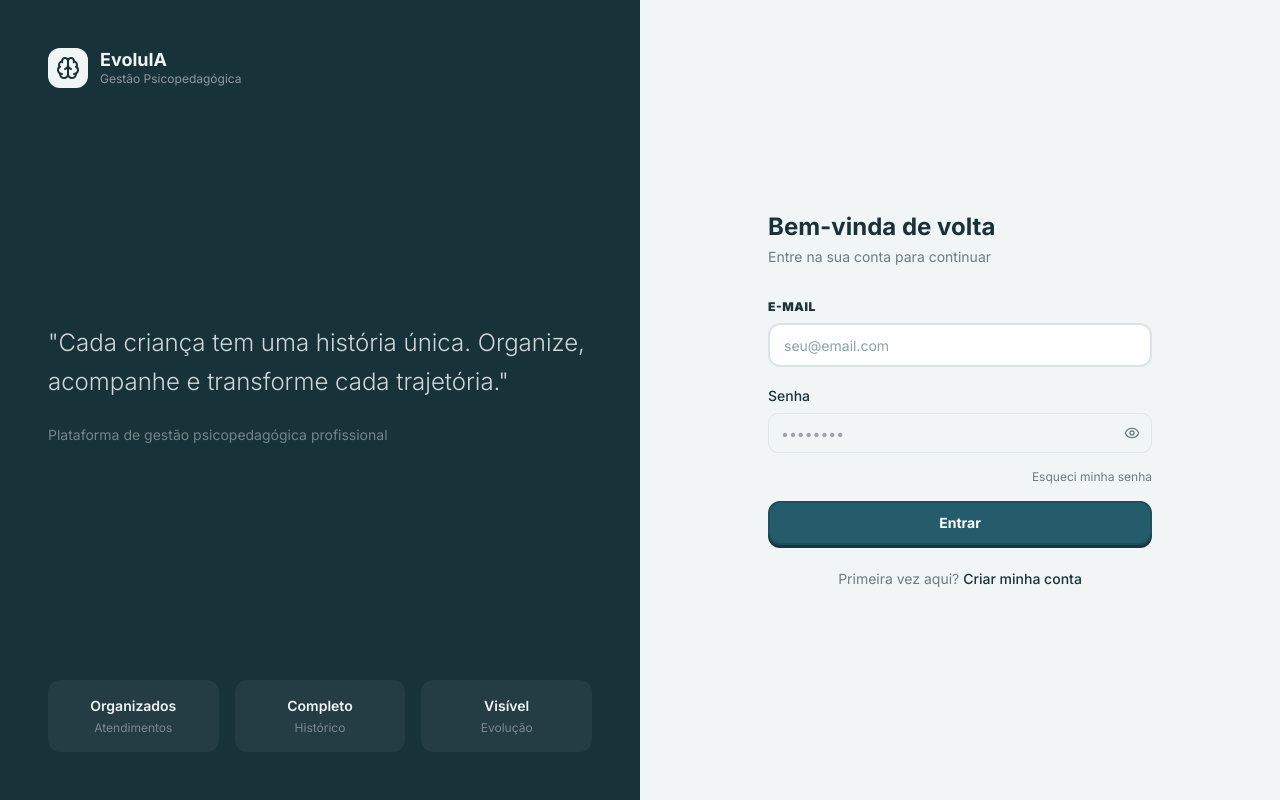
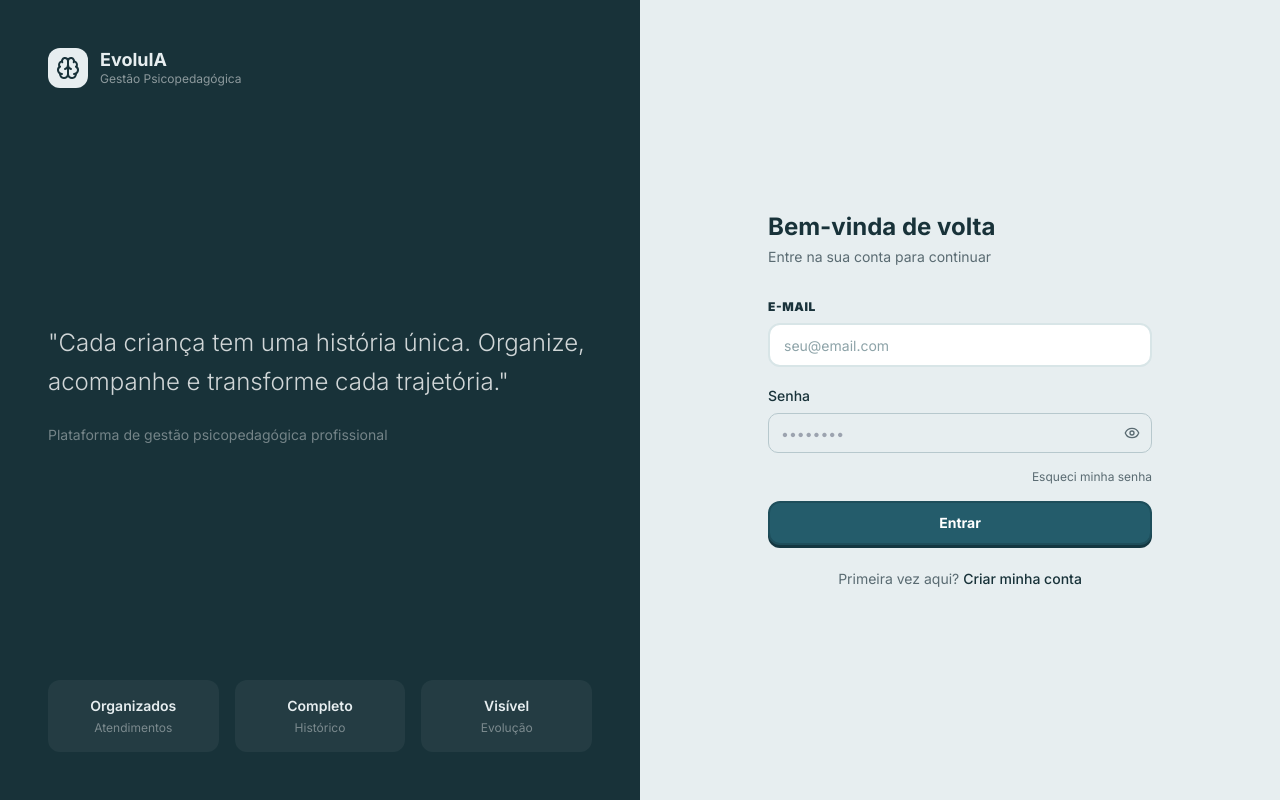
Before and after one commit to renatocarbone817/EvoluIA, a React (Vite) app: page /login in a window 1280 px wide. Built offline with nearby package versions, Linux system fonts and the light colour scheme; no server answers.

Commit message:
style: Aumento marcante de contraste com fundo cinza-azulado (#E5EEF1), bordas mais grossas e definidas (#B8CBD1) e sombras de profundidade nos cartoes brancos

```diff
--- a/src/components/layout/TopHeader.tsx
+++ b/src/components/layout/TopHeader.tsx
@@ -11,7 +11,7 @@ export function TopHeader() {
   const navigate = useNavigate()
 
   return (
-    <header className="hidden md:flex sticky top-0 z-30 h-14 bg-white/90 backdrop-blur-md border-b-2 border-[#D8E5E7] px-6 items-center justify-between shadow-2xs">
+    <header className="hidden md:flex sticky top-0 z-30 h-14 bg-white/95 backdrop-blur-md border-b-2 border-[#B8CBD1] px-6 items-center justify-between shadow-2xs">
       {/* Left: Breadcrumb Navigation */}
       <div className="flex items-center gap-3">
         <Breadcrumb />
@@ -32,13 +32,13 @@ export function TopHeader() {
         {/* Central de Notificações (Sino) */}
         <NotificationCenter />
 
-        <div className="w-px h-6 bg-[#D8E5E7]" />
+        <div className="w-px h-6 bg-[#B8CBD1]" />
 
         {/* User Pill / Consultório */}
         <div
           onClick={() => navigate("/configuracoes")}
           title="Ver perfil e configurações"
-          className="flex items-center gap-2 px-2.5 py-1 rounded-xl hover:bg-[#EEF5F6] border border-transparent hover:border-[#D8E5E7] transition-all cursor-pointer group"
+          className="flex items-center gap-2 px-2.5 py-1 rounded-xl hover:bg-[#EEF5F6] border border-transparent hover:border-[#B8CBD1] transition-all cursor-pointer group"
         >
           <div className="w-7 h-7 rounded-lg bg-[#245C6B] text-white overflow-hidden flex items-center justify-center font-black text-xs shrink-0 border border-[#63C7B2]/40 shadow-2xs">
             {professional?.logo_url ? (
--- a/src/components/ui/Card.tsx
+++ b/src/components/ui/Card.tsx
@@ -5,7 +5,7 @@ export function Card({ className, ...props }: React.HTMLAttributes<HTMLDivElemen
   return (
     <div
       className={cn(
-        "rounded-2xl border-2 border-[#D8E5E7] bg-white text-card-foreground shadow-[0_4px_12px_rgba(25,50,58,0.04)] hover:border-[#245C6B]/50 transition-all",
+        "rounded-2xl border-2 border-[#B8CBD1] bg-white text-card-foreground shadow-[0_2px_8px_rgba(25,50,58,0.06)] hover:border-[#245C6B] hover:shadow-[0_6px_20px_rgba(25,50,58,0.10)] transition-all",
         className
       )}
       {...props}
--- a/src/index.css
+++ b/src/index.css
@@ -5,8 +5,8 @@
 
 @layer base {
   :root {
-    /* Fundo suave com contraste perfeito para cartões brancos */
-    --background: 195 22% 95.5%;     /* #EFF4F6 */
+    /* Fundo da tela: cinza-azulado moderno e confortável (#E5EEF1), nítido contra o branco */
+    --background: 195 24% 92.5%;     /* #E5EEF1 */
     --foreground: 193 40% 16%;       /* #19323A */
 
     /* Cards e Superfícies em Branco Puro */
@@ -25,20 +25,20 @@
     --secondary-foreground: 193 40% 16%;
 
     /* Elementos Suaves / Muted */
-    --muted: 186 25% 94%;            /* #EEF5F6 */
-    --muted-foreground: 197 10% 47%; /* #6B7C83 (Cinza azulado) */
+    --muted: 195 22% 88%;            /* #D6E4E8 */
+    --muted-foreground: 197 12% 40%; /* #556A72 */
 
     /* Destaque / Accent */
-    --accent: 168 50% 94%;           /* #E8F8F5 (Menta suave) */
+    --accent: 168 45% 92%;           /* #E0F4F0 */
     --accent-foreground: 192 49% 28%;
 
     /* Erro / Destructive: Vermelho Suave (#D96C6C) */
     --destructive: 0 57% 64%;        /* #D96C6C */
     --destructive-foreground: 0 0% 100%;
 
-    /* Bordas e Inputs suaves */
-    --border: 186 20% 89%;           /* #D8E5E7 */
-    --input: 186 20% 89%;
+    /* Bordas e Inputs definidos e nítidos */
+    --border: 192 18% 76%;           /* #B2C7CD */
+    --input: 192 18% 76%;
     --ring: 192 49% 28%;             /* #245C6B */
 
     --radius: 0.75rem;
```
